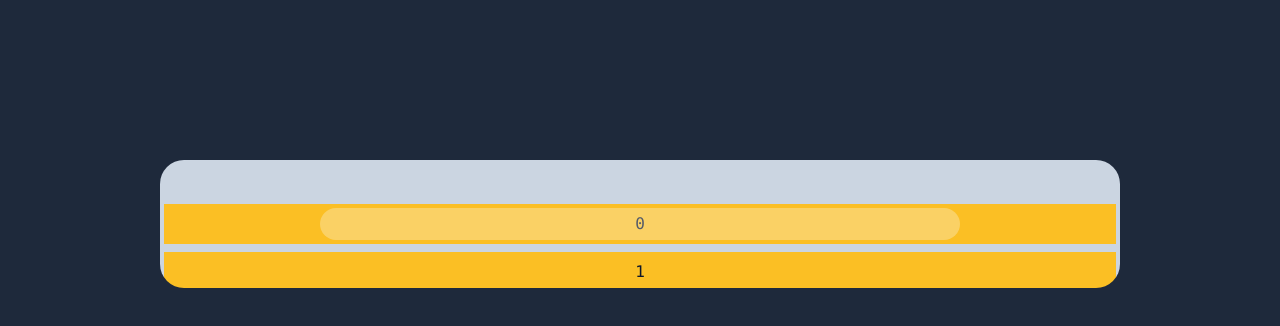
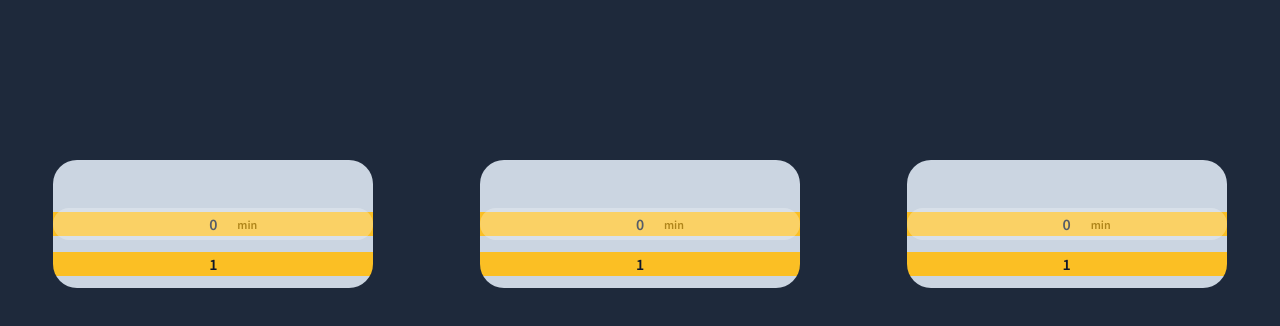
Before and after one commit to AeGGIndie/apple-clock-clone, a React (Vite) app: page / in a window 1280 px wide. Shown: the top 326 px of the page. Built offline with nearby package versions, Linux system fonts and the light colour scheme.

Commit message:
added centering of text within multiple scroll bars

```diff
--- a/src/App.jsx
+++ b/src/App.jsx
@@ -5,8 +5,12 @@ function App() {
   const items = [-1,0,1,2,3,4,5,6,7,8,9,10,-1]
 
   return (
-    <div className="App bg-slate-800 w-screen h-screen flex justify-center font-mono">
+    <div className="App bg-slate-800 m-0 w-screen h-screen">
+      <div className="flex justify-center min-w-fit">
         <Scroller items={items} />
+        <Scroller items={items} />
+        <Scroller items={items} />
+      </div>
     </div>
   )
 }
--- a/src/components/Scroller.jsx
+++ b/src/components/Scroller.jsx
@@ -58,11 +58,15 @@ const Scroller = ({ items }) => {
   }
 
   return (
-    <div ref={scroller} id="scroller" onScroll={scrollHandler} onMouseDown={mouseDownHandler} className="mt-40 mb-40 mr-8 ml-8 w-3/4 h-32 min-w-max bg-slate-300 rounded-3xl flex flex-col cursor-grab overflow-auto justify-between snap-y snap-mandatory scroll-smooth scroll-py-2 relative">
-      <div ref={scrollSelector} id="selector" className="fixed z-10 m-auto flex-auto bg-slate-50 opacity-30 top-52 left-1/4 w-1/2 h-8 rounded-3xl"></div>
-      {
-        items.map((item, index) => {return <ScrollerItem item={item} key={index} active={move} />})
-      }
+    <div className="flex flex-auto relative justify-center">
+      <div ref={scroller} onScroll={scrollHandler} onMouseDown={mouseDownHandler} className="scroller mt-40 mb-40 mr-8 ml-8 w-3/4 h-32 min-w-max bg-slate-300 rounded-3xl flex flex-col flex-auto cursor-grab overflow-auto justify-between snap-y snap-mandatory scroll-smooth absolute">
+        {
+          items.map((item, index) => {return <ScrollerItem item={item} key={index} active={move} />})
+        }
+      </div>
+      <div ref={scrollSelector} className="relative selector z-10 bg-slate-50 opacity-30 w-3/4 h-8 mx-4 sm:mx-7 md:mx-10 lg:mx-12 translate-y-[650%] rounded-3xl">
+        <div className="fixed h-full translate-y-[8%] left-[55%] text-right mx-2 mt-1.5 text-xs ">min</div>
+      </div>
     </div>
   )
 }
--- a/src/components/ScrollerItem.jsx
+++ b/src/components/ScrollerItem.jsx
@@ -1,10 +1,10 @@
 import react, { useState } from "react";
 
 const ScrollerItem = ({ active, item }) => {
-  const classes = `h-14 align-middle text-center flex-auto justify-center border-slate-500 bg-amber-400  text-slate-900 m-1 p-2 snap-center`;
+  const classes = `h-14 align-middle text-center flex-auto justify-center border-slate-500 bg-amber-400  text-slate-900 my-2 snap-center`;
   return (
     <>
-    {item === -1 ? <div className="h-14 flex flex-auto justify-center border-slate-500 bg-amber-400 text-slate-900 m-3 invisible">{item}</div>
+    {item === -1 ? <div className="h-14 flex flex-auto justify-center border-slate-500 bg-amber-400 text-slate-900 my-2.5 invisible">{item}</div>
     :
     <div className={classes}>{item}</div>}
 
--- a/src/index.css
+++ b/src/index.css
@@ -1,9 +1,10 @@
+@import url('https://fonts.googleapis.com/css2?family=Source+Sans+Pro:wght@600&display=swap');
 @tailwind base;
 @tailwind components;
 @tailwind utilities;
 
-body {
-  margin: 0;
-  min-width: 100vw;
-  min-height: 100vh;
+@layer base {
+  html{
+    font-family: "Source Sans Pro", sans-serif;
+  }
 }
```
